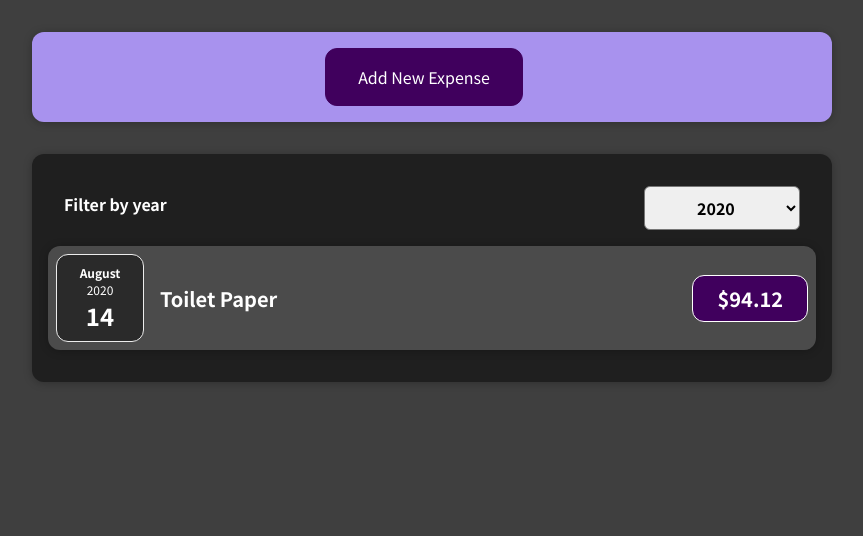
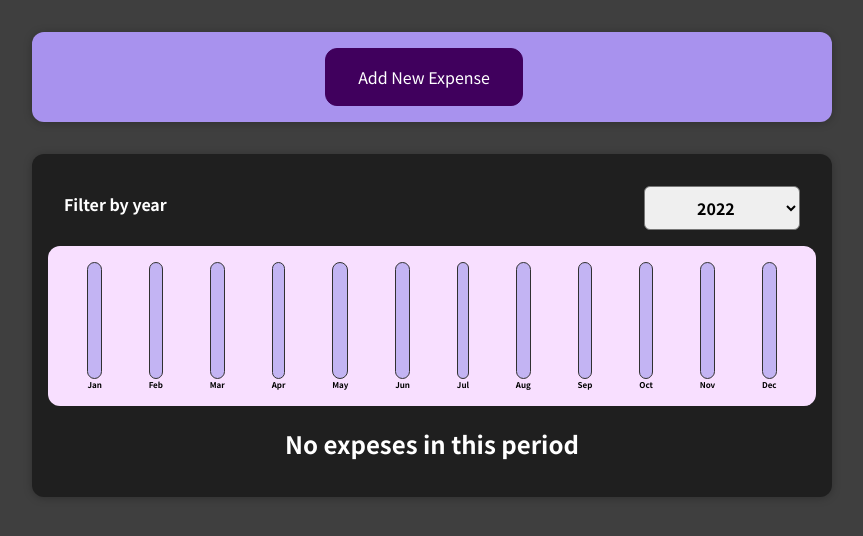
Before and after one commit to EitanBeCe/ExpensesTrackerApp, a React (Create React App) app: page / in a window 1280 px wide. Shown: the top 536 px of the page, without its empty margins (208-1071 px from the left). Built offline with nearby package versions, Linux system fonts and the light colour scheme.

Commit message:
done and pretty

```diff
--- /dev/null
+++ b/src/components/Chart/Chart.css
@@ -0,0 +1,9 @@
+.chart {
+  padding: 1rem;
+  border-radius: 12px;
+  background-color: #f8dfff;
+  text-align: center;
+  display: flex;
+  justify-content: space-around;
+  height: 10rem;
+}
--- /dev/null
+++ b/src/components/Chart/Chart.js
@@ -0,0 +1,22 @@
+import ChartBar from "./ChartBar";
+import "./Chart.css";
+
+const Chart = (props) => {
+  const dataPointValues = props.dataPoints.map(dataPoint => dataPoint.value);
+  const totalMaximum = Math.max(...dataPointValues);
+
+  return (
+    <div className="chart">
+      {props.dataPoints.map((dataPoint) => (
+        <ChartBar
+          key={dataPoint.label}
+          value={dataPoint.value}
+          maxValue={totalMaximum}
+          label={dataPoint.label}
+        />
+      ))}
+    </div>
+  );
+};
+
+export default Chart;
--- /dev/null
+++ b/src/components/Chart/ChartBar.css
@@ -0,0 +1,30 @@
+.chart-bar {
+  height: 100%;
+  display: flex;
+  flex-direction: column;
+  align-items: center;
+}
+
+.chart-bar__inner {
+  height: 100%;
+  width: 100%;
+  border: 1px solid #313131;
+  border-radius: 12px;
+  background-color: #c3b4f3;
+  overflow: hidden;
+  display: flex;
+  flex-direction: column;
+  justify-content: flex-end;
+}
+
+.chart-bar__fill {
+  background-color: #4826b9;
+  width: 100%;
+  transition: all 0.3s ease-out;
+}
+
+.chart-bar__label {
+  font-weight: bold;
+  font-size: 0.5rem;
+  text-align: center;
+}
--- /dev/null
+++ b/src/components/Chart/ChartBar.js
@@ -0,0 +1,20 @@
+import "./ChartBar.css";
+
+const ChartBar = ({ key, value, maxValue, label }) => {
+  let barFillHeight = "0%";
+  if (maxValue > 0) {
+    barFillHeight = Math.round((value / maxValue) * 100) + '%';
+  }
+
+
+  return (
+    <div className="chart-bar">
+      <div className="chart-bar__inner">
+        <div className="chart-bar__fill" style={{height: barFillHeight}}></div>
+      </div>
+      <div className="chart-bar__label">{label}</div>
+    </div>
+  );
+};
+
+export default ChartBar;
--- a/src/components/Expenses/Expenses.js
+++ b/src/components/Expenses/Expenses.js
@@ -4,9 +4,10 @@ import { useState } from "react";
 import Card from "../UI/Card";
 import ExpensesFilter from "./ExpensesFilter";
 import ExpensesList from "./ExpensesList";
+import ExpensesChart from "./ExpensesChart"
 
 function Expenses({ expenses }) {
-  const [filteredYear, setFilteredYear] = useState("2020");
+  const [filteredYear, setFilteredYear] = useState("2022");
 
   const filterChangeHandler = (selectedYear) => {
     setFilteredYear(selectedYear);
@@ -16,8 +17,6 @@ function Expenses({ expenses }) {
     return expense.date.getFullYear().toString() === filteredYear;
   });
 
-
-
   return (
     <Card className="expenses">
       <ExpensesFilter
@@ -25,7 +24,9 @@ function Expenses({ expenses }) {
         onChangeFilter={filterChangeHandler}
       />
 
-      <ExpensesList filteredExpenses={filteredExpenses}/>
+      <ExpensesChart expenses={filteredExpenses} />
+
+      <ExpensesList filteredExpenses={filteredExpenses} />
     </Card>
   );
 }
--- /dev/null
+++ b/src/components/Expenses/ExpensesChart.js
@@ -0,0 +1,27 @@
+import Chart from "../Chart/Chart";
+
+const ExpensesChart = (props) => {
+  const chartDataPoints = [
+    { label: "Jan", value: 0 },
+    { label: "Feb", value: 0 },
+    { label: "Mar", value: 0 },
+    { label: "Apr", value: 0 },
+    { label: "May", value: 0 },
+    { label: "Jun", value: 0 },
+    { label: "Jul", value: 0 },
+    { label: "Aug", value: 0 },
+    { label: "Sep", value: 0 },
+    { label: "Oct", value: 0 },
+    { label: "Nov", value: 0 },
+    { label: "Dec", value: 0 },
+  ];
+
+	for (const expense of props.expenses) {
+		const expenseMonth = expense.date.getMonth(); // 'January' = 0
+		chartDataPoints[expenseMonth].value += expense.amount;
+	}
+
+  return <Chart dataPoints={chartDataPoints} />;
+};
+
+export default ExpensesChart;
--- a/src/components/NewExpense/ExpenseForm.js
+++ b/src/components/NewExpense/ExpenseForm.js
@@ -22,7 +22,7 @@ const ExpenseForm = (props) => {
 
 		const expenseData = {
 			title: enteredTitle,
-			amount: enteredAmount,
+			amount: +enteredAmount,
 			date: new Date(enteredDate),
 		};
 
@@ -31,8 +31,6 @@ const ExpenseForm = (props) => {
 		setEnteredAmount('');
 		setEnteredDate('');
 		setEnteredTitle('');
-
-		props.closeEditExpense(false);
 	};
 
 
@@ -61,6 +59,7 @@ const ExpenseForm = (props) => {
 				</div>
 			</div>
 			<div className='new-expense__actions'>
+				<button type='button' onClick={props.closeEditExpense}>Cancel</button>
 				<button type='submit'>Add Expense</button>
 			</div>
 		</form>
--- a/src/components/NewExpense/NewExpense.css
+++ b/src/components/NewExpense/NewExpense.css
@@ -7,6 +7,12 @@
   border-radius: 12px;
   text-align: center;
   box-shadow: 0 1px 8px rgba(0, 0, 0, 0.25);
+  animation: fadein 1s;
+  transition: all 1s ease-out;
+}
+@keyframes fadein {
+  from { opacity: 0; }
+  to   { opacity: 1; }
 }
 
 .new-expense button {
--- a/src/components/NewExpense/NewExpense.js
+++ b/src/components/NewExpense/NewExpense.js
@@ -11,27 +11,25 @@ const NewExpense = (props) => {
       id: Math.random().toString(),
     };
     props.onAddExpense(expenseData);
+    setIsEditing(false);
   };
 
-	const openEditExpense = () => {
+  const openEditExpense = () => {
     setIsEditing(true);
   };
-  const closeEditExpense = (formIsClicked) => {
-    setIsEditing(formIsClicked);
+  const closeEditExpense = () => {
+    setIsEditing(false);
   };
-
-  if (isEditing === false) {
-    return (
-      <div className="new-expense">
-        <button onClick={openEditExpense}>Add New Expense</button>
-      </div>
-    );
-  }
 
   return (
     <div className="new-expense">
-      <ExpenseForm onSaveExpenseData={saveExpenseDataHandler}
-										closeEditExpense={closeEditExpense}/>
+      {!isEditing && <button onClick={openEditExpense}>Add New Expense</button>}
+      {isEditing && (
+        <ExpenseForm
+          onSaveExpenseData={saveExpenseDataHandler}
+          closeEditExpense={closeEditExpense}
+        />
+      )}
     </div>
   );
 };
```
Also changed, not shown: 1 other file (tests, documents, lock files or other folders).
